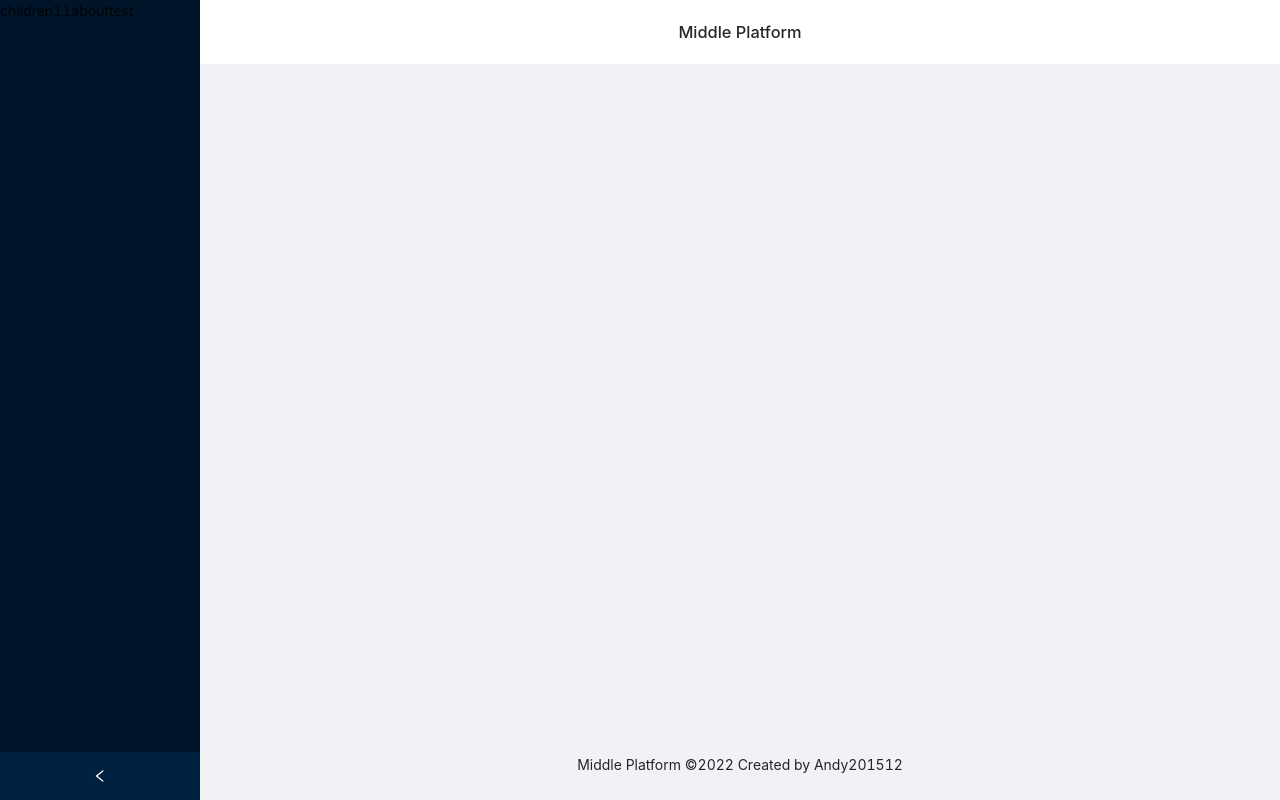
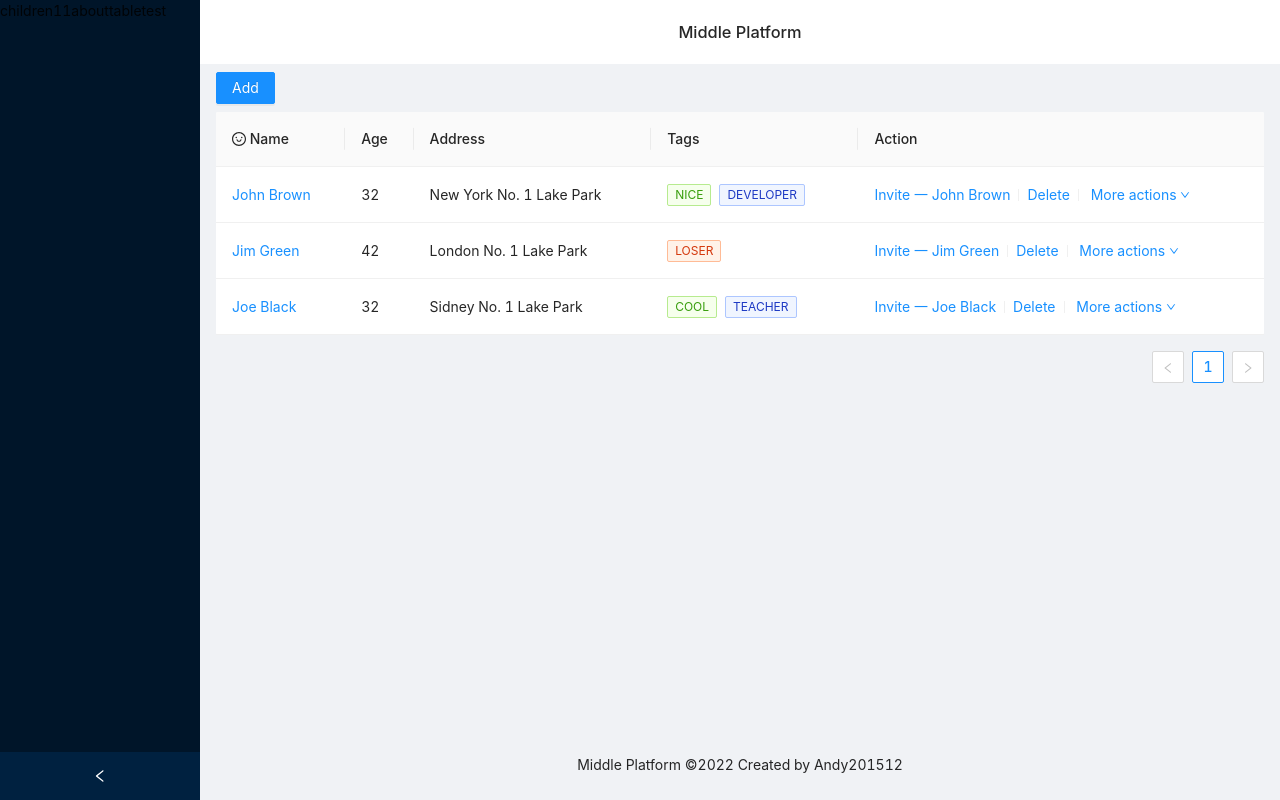
Before and after one commit to Andy201512/middle-platform, a Vue app: page /table in a window 1280 px wide. Built offline with nearby package versions, Linux system fonts and the light colour scheme.

Commit message:
添加table页面，展示表格、表单组件；调整about、test页面内容。

```diff
--- /dev/null
+++ b/src/components/Drawer.vue
@@ -0,0 +1,50 @@
+<script lang="ts">
+import { defineComponent, ref } from 'vue';
+import Form from '@/components/Form.vue'
+export default defineComponent({
+  components:{
+    Form
+  },
+  emits: ['submit'],
+  setup(props, context) {
+    const visible = ref<boolean>(false);
+
+    const afterVisibleChange = (bool: boolean) => {
+      console.log('visible', bool);
+    };
+
+    const showDrawer = () => {
+      visible.value = true;
+    };
+
+    const handleSubmit = (data: any) => {
+      context.emit('submit', data);
+      visible.value = false;
+    };
+
+    const handleCancel = () => {
+      visible.value = false;
+    }
+
+    return {
+      visible,
+      afterVisibleChange,
+      showDrawer,
+      handleSubmit,
+      handleCancel,
+    };
+  },
+});
+</script>
+
+<template>
+  <a-button type="primary" style="margin: 8px 0px 8px 0px" @click="showDrawer">Add</a-button>
+  <a-drawer
+    v-model:visible="visible"
+    title="新增"
+    placement="right"
+    @after-visible-change="afterVisibleChange"
+  >
+    <Form @submit="handleSubmit" @cancel="handleCancel"></Form>
+  </a-drawer>
+</template>
--- /dev/null
+++ b/src/components/Form.vue
@@ -0,0 +1,75 @@
+<script lang="ts">
+import { defineComponent, reactive, toRaw } from 'vue';
+import type { UnwrapRef } from 'vue';
+
+interface FormState {
+  name: string;
+  age: string;
+  address: string;
+  tags: string[];
+}
+export default defineComponent({
+  emits: ['submit', 'cancel'],
+  setup( props, context ) {
+    const formState: UnwrapRef<FormState> = reactive({
+      name: '',
+      age: '',
+      address: '',
+      tags: [],
+    });
+
+    const clear = () => {
+      formState.name = '';
+      formState.age = '';
+      formState.address = '';
+      formState.tags = [];
+    };
+
+    const onSubmit = () => {
+      context.emit('submit', toRaw(formState));
+      clear();
+    };
+
+    const onCancel = () => {
+      context.emit('cancel');
+      clear();
+    };
+
+    return {
+      labelCol: { span: 5 },
+      wrapperCol: { span: 14 },
+      formState,
+      onSubmit,
+      onCancel,
+    };
+  },
+});
+</script>
+
+<template>
+  <a-form :model="formState" :label-col="labelCol" :wrapper-col="wrapperCol">
+    <a-form-item label="name">
+      <a-input v-model:value="formState.name" />
+    </a-form-item>
+    <a-form-item label="age">
+      <a-input v-model:value="formState.age" />
+    </a-form-item>
+    <a-form-item label="address">
+      <a-input v-model:value="formState.address" />
+    </a-form-item>
+    <a-form-item label="tags">
+      <a-select v-model:value="formState.tags" mode="multiple">
+        <a-select-option value="NICE">NICE</a-select-option>
+        <a-select-option value="DEVELOPER">DEVELOPER</a-select-option>
+        <a-select-option value="LOSER">LOSER</a-select-option>
+        <a-select-option value="COOL">COOL</a-select-option>
+        <a-select-option value="TEACHER">TEACHER</a-select-option>
+        <a-select-option value="GUAPI">GUAPI</a-select-option>
+      </a-select>
+    </a-form-item>
+    <a-form-item :wrapper-col="{ span: 14, offset: 4 }">
+      <a-button type="primary" @click="onSubmit">submit</a-button>
+      <a-button style="margin-left: 10px" @click="onCancel">Cancel</a-button>
+    </a-form-item>
+  </a-form>
+</template>
--- /dev/null
+++ b/src/components/Table.vue
@@ -0,0 +1,126 @@
+<script lang="ts">
+import { SmileOutlined, DownOutlined } from '@ant-design/icons-vue';
+import { defineComponent, ref, Ref } from 'vue';
+
+interface DataItem {
+  key: string;
+  name: string;
+  age: number;
+  address: string;
+  tags: string[];
+}
+
+
+const columns = [
+  {
+    name: 'Name',
+    dataIndex: 'name',
+    key: 'name',
+  },
+  {
+    title: 'Age',
+    dataIndex: 'age',
+    key: 'age',
+  },
+  {
+    title: 'Address',
+    dataIndex: 'address',
+    key: 'address',
+  },
+  {
+    title: 'Tags',
+    key: 'tags',
+    dataIndex: 'tags',
+  },
+  {
+    title: 'Action',
+    key: 'action',
+  },
+];
+
+const data: Ref<DataItem[]> = ref( [
+  {
+    key: '1',
+    name: 'John Brown',
+    age: 32,
+    address: 'New York No. 1 Lake Park',
+    tags: ['nice', 'developer'],
+  },
+  {
+    key: '2',
+    name: 'Jim Green',
+    age: 42,
+    address: 'London No. 1 Lake Park',
+    tags: ['loser'],
+  },
+  {
+    key: '3',
+    name: 'Joe Black',
+    age: 32,
+    address: 'Sidney No. 1 Lake Park',
+    tags: ['cool', 'teacher'],
+  }
+]);
+
+export default defineComponent({
+  components: {
+    SmileOutlined,
+    DownOutlined,
+  },
+  setup() {
+    const addOne = (one: DataItem) => {
+      data.value.push(Object.assign({}, one, { key: data.value.length + 1 }));
+    };
+
+    return {
+      data,
+      columns,
+      addOne,
+    };
+  },
+});
+</script>
+
+<template>
+  <a-table :columns="columns" :data-source="data">
+    <template #headerCell="{ column }">
+      <template v-if="column.key === 'name'">
+        <span>
+          <smile-outlined />
+          Name
+        </span>
+      </template>
+    </template>
+
+    <template #bodyCell="{ column, record }">
+      <template v-if="column.key === 'name'">
+        <a>
+          {{ record.name }}
+        </a>
+      </template>
+      <template v-else-if="column.key === 'tags'">
+        <span>
+          <a-tag
+            v-for="tag in record.tags"
+            :key="tag"
+            :color="tag === 'loser' ? 'volcano' : tag.length > 5 ? 'geekblue' : 'green'"
+          >
+            {{ tag.toUpperCase() }}
+          </a-tag>
+        </span>
+      </template>
+      <template v-else-if="column.key === 'action'">
+        <span>
+          <a>Invite 一 {{ record.name }}</a>
+          <a-divider type="vertical" />
+          <a>Delete</a>
+          <a-divider type="vertical" />
+          <a class="ant-dropdown-link">
+            More actions
+            <down-outlined />
+          </a>
+        </span>
+      </template>
+    </template>
+  </a-table>
+</template>
--- a/src/main.ts
+++ b/src/main.ts
@@ -4,7 +4,21 @@ import { router } from './router';
 import { store } from './store';
 
 // 按需导入ant-design-vue组件
-import { Button, Menu, Layout, Divider, Card, Avatar } from 'ant-design-vue';
+import {
+  Button,
+  Menu,
+  Layout,
+  Divider,
+  Card,
+  Avatar,
+  Table,
+  Tag,
+  Drawer,
+  Form,
+  Input,
+  Select,
+  Descriptions,
+} from 'ant-design-vue';
 import 'ant-design-vue/dist/antd.css';
 
 import "@/mock/index";
@@ -20,4 +34,11 @@ app
 .use(Divider)
 .use(Card)
 .use(Avatar)
+.use(Table)
+.use(Tag)
+.use(Drawer)
+.use(Form)
+.use(Input)
+.use(Select)
+.use(Descriptions)
 .mount('#app');
--- a/src/router/index.ts
+++ b/src/router/index.ts
@@ -4,6 +4,7 @@ import Children1 from '@/views/content/Children1.vue'
 import Children11 from '@/views/content/Children11.vue'
 import About from '@/views/content/About.vue'
 import Test from '@/views/content/Test.vue'
+import TableExample from '@/views/content/TableExample.vue'
 
 const routes: Array<RouteRecordRaw> = [
   {
@@ -35,6 +36,11 @@ const routes: Array<RouteRecordRaw> = [
     component: About
   },
   {
+    path: '/table',
+    name: 'table',
+    component: TableExample
+  },
+  {
     path: '/test',
     name: 'test',
     component: Test
--- a/src/views/content/About.vue
+++ b/src/views/content/About.vue
@@ -1,3 +1,16 @@
 <template>
-  <h1>About</h1>
+  <div>
+    <p>你好，我是练习一年不到半的andy，会JavaScript、Html还有CSS。</p>
+    <p>这个项目是中台前端界面，用来总结一下过去一年的开发经验。</p>
+    <p>home菜单展示递归生成嵌套路由。</p>
+    <p>table菜单展示了我最常编写的antdv表单、表格组件。</p>
+    <p>test菜单展示一些自研小组件。</p>
+  </div>
 </template>
+
+<style scoped>
+div{
+  margin-top: 30px;
+  margin-left: 30px;
+}
+</style>
--- /dev/null
+++ b/src/views/content/TableExample.vue
@@ -0,0 +1,35 @@
+<script lang="ts">
+import { defineComponent, ref } from 'vue';
+import Table from '@/components/Table.vue'
+import Drawer from '@/components/Drawer.vue'
+
+export default defineComponent({
+  name: '',
+  components: {
+    Table,
+    Drawer,
+  },
+  methods: {},
+  setup(props, context) {
+    const table = ref();
+
+    const handleSubmit = (data: any) => {
+      console.log(data);
+      table.value.addOne(data);
+    };
+
+    return {
+      handleSubmit,
+      table,
+    };
+  }
+})
+</script>
+
+<template>
+  <Drawer @submit="handleSubmit"></Drawer>
+  <Table ref="table"></Table>
+</template>
+
+<style scoped>
+</style>
--- a/src/views/content/Test.vue
+++ b/src/views/content/Test.vue
@@ -68,15 +68,29 @@ export default defineComponent({
 
 <template>
   <a-divider>按钮初试</a-divider>
-  <p><a-button type="primary" @click="info">变身</a-button></p>
+  <div>
+    <a-button type="primary" @click="info">变身</a-button>
+  </div>
+
   <a-divider>vuex初试</a-divider>
-  <p><a-button type="primary" @click="increment()">count is: {{ count }}</a-button></p>
+  <div>
+    <a-button type="primary" @click="increment()">count is: {{ count }}</a-button>
+  </div>
+
   <a-divider>axios初试</a-divider>
-  <p><a-button type="primary" @click="handleAxiosRequest">发送http请求</a-button></p>
+  <div>
+    <a-button type="primary" @click="handleAxiosRequest">发送http请求</a-button>
+  </div>
+
   <a-divider>vuex、axios结合</a-divider>
-  <p><a-button type="primary" @click="handleMutationsSaveUser">mutations方式设置用户信息</a-button></p>
-  <p><a-button type="primary" @click="handleActionsSaveUser">actions方式获取用户信息</a-button></p>
-  <UserCard ref="userCard"/>
+  <div>
+    <a-descriptions>
+      <a-descriptions-item label="描述">异步获取用户信息，并将信息展示在卡片上</a-descriptions-item>
+    </a-descriptions>
+    <!-- <p><a-button type="primary" @click="handleMutationsSaveUser">mutations方式设置用户信息</a-button></p> -->
+    <p><a-button type="primary" @click="handleActionsSaveUser">请求用户信息</a-button></p>
+    <UserCard ref="userCard"/>
+  </div>
 </template>
 
 <style scoped>
```
